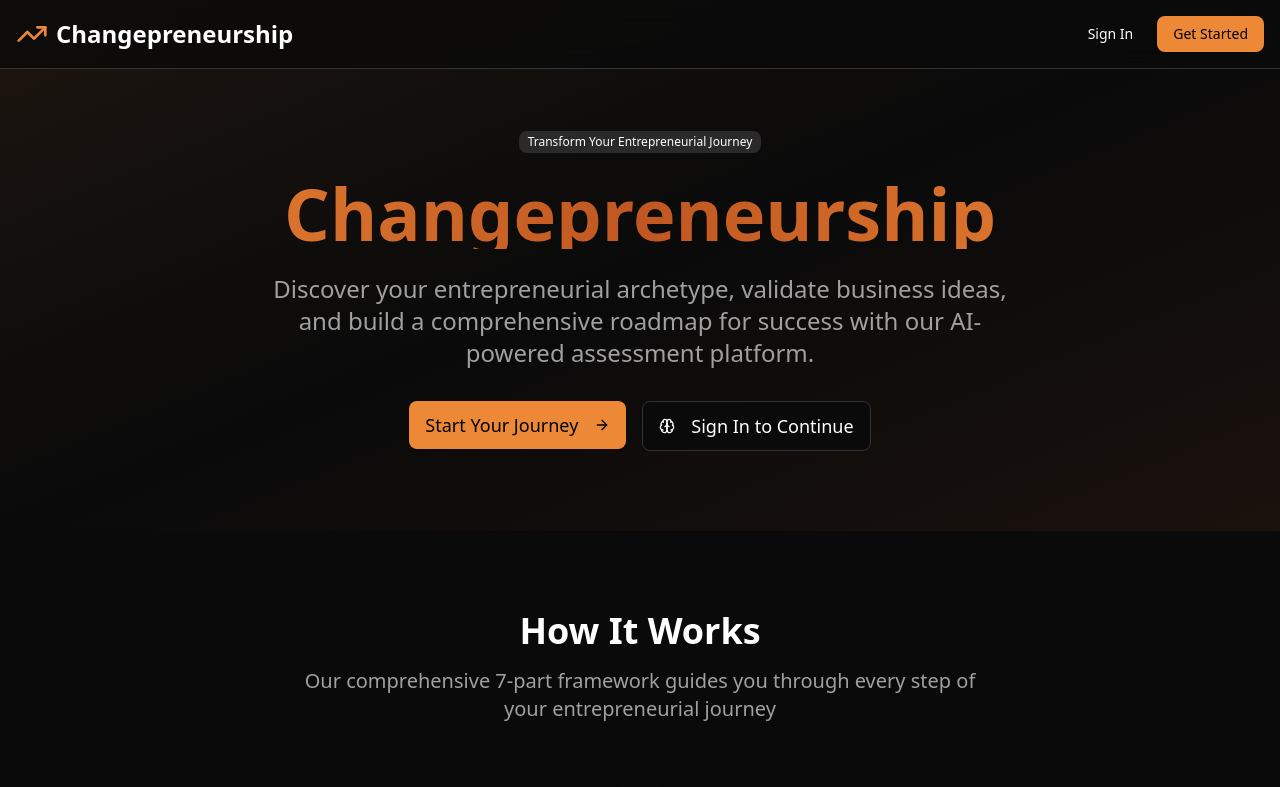
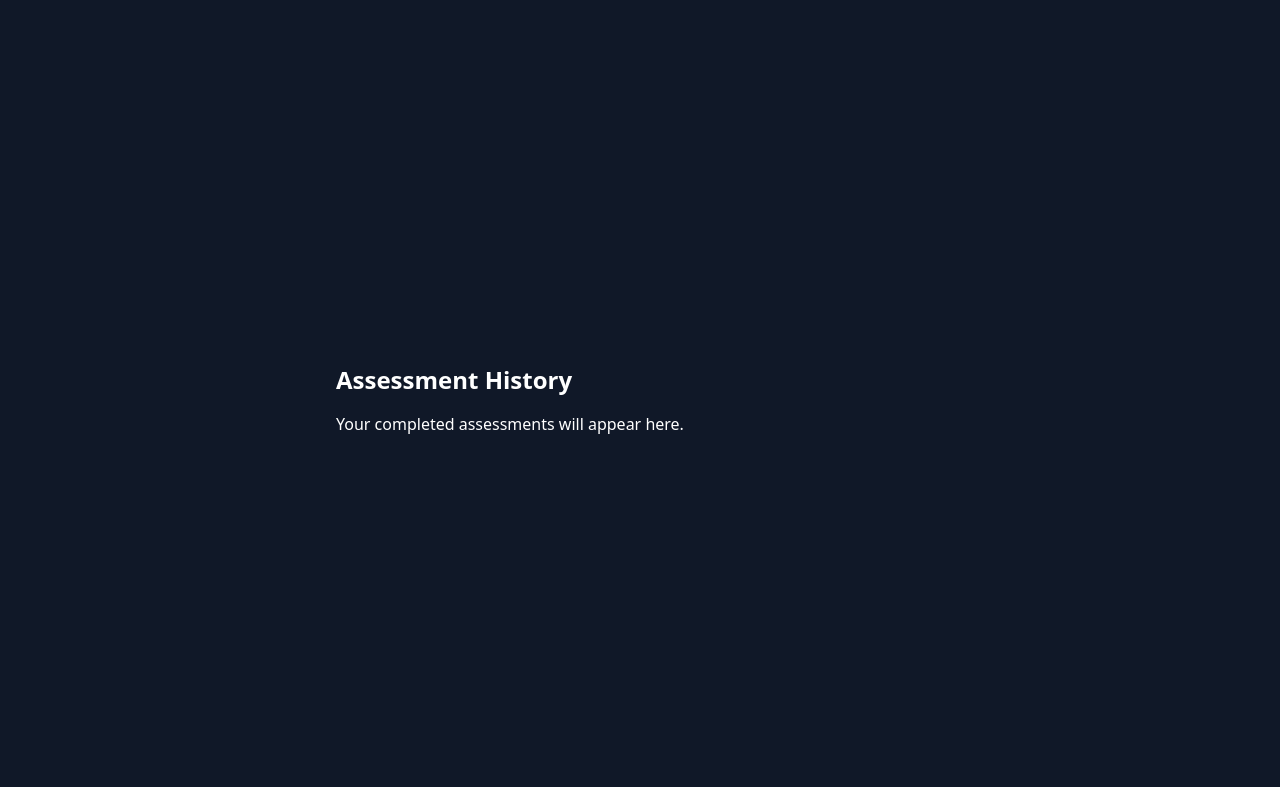
Before and after one commit to ryanf27/Changepreneurship-, a React (Vite) app in the folder changepreneurship-enhanced/: page /assessment-history in a window 1280 px wide. Before the commit this address led to /. Shown: the top 787 px of the page. Built offline with nearby package versions, Linux system fonts and the light colour scheme.

Commit message:
Add navigation to profile settings and assessment history

```diff
--- a/changepreneurship-enhanced/src/App.jsx
+++ b/changepreneurship-enhanced/src/App.jsx
@@ -60,6 +60,8 @@ import LandingPage from "./components/LandingPage";
 import UserDashboard from "./components/dashboard/UserDashboard";
 import AdaptiveDemo from "./components/AdaptiveDemo";
 import SimpleAdaptiveDemo from "./components/SimpleAdaptiveDemo";
+import ProfileSettings from "./components/ProfileSettings";
+import AssessmentHistory from "./components/AssessmentHistory";
 
 const AssessmentPage = () => {
   const { assessmentData, currentPhase, updatePhase } = useAssessment();
@@ -298,6 +300,8 @@ function App() {
               <Route path="/user-dashboard" element={<UserDashboard />} />
               <Route path="/adaptive-demo" element={<AdaptiveDemo />} />
               <Route path="/simple-adaptive" element={<SimpleAdaptiveDemo />} />
+              <Route path="/profile" element={<ProfileSettings />} />
+              <Route path="/assessment-history" element={<AssessmentHistory />} />
               <Route path="*" element={<Navigate to="/" replace />} />
             </Routes>
           </div>
--- /dev/null
+++ b/changepreneurship-enhanced/src/components/AssessmentHistory.jsx
@@ -0,0 +1,14 @@
+import React from 'react';
+
+const AssessmentHistory = () => {
+  return (
+    <div className="min-h-screen bg-gray-900 text-white flex items-center justify-center">
+      <div className="max-w-2xl w-full p-8">
+        <h1 className="text-2xl font-bold mb-4">Assessment History</h1>
+        <p>Your completed assessments will appear here.</p>
+      </div>
+    </div>
+  );
+};
+
+export default AssessmentHistory;
--- /dev/null
+++ b/changepreneurship-enhanced/src/components/ProfileSettings.jsx
@@ -0,0 +1,14 @@
+import React from 'react';
+
+const ProfileSettings = () => {
+  return (
+    <div className="min-h-screen bg-gray-900 text-white flex items-center justify-center">
+      <div className="max-w-md w-full p-8">
+        <h1 className="text-2xl font-bold mb-4">Profile Settings</h1>
+        <p>Update your account preferences here.</p>
+      </div>
+    </div>
+  );
+};
+
+export default ProfileSettings;
--- a/changepreneurship-enhanced/src/components/UserProfile.jsx
+++ b/changepreneurship-enhanced/src/components/UserProfile.jsx
@@ -1,8 +1,10 @@
 import React, { useState, useRef, useEffect } from 'react';
 import { useAuth } from '../contexts/AuthContext';
+import { useNavigate } from 'react-router-dom';
 
 const UserProfile = () => {
   const { user, logout } = useAuth();
+  const navigate = useNavigate();
   const [isDropdownOpen, setIsDropdownOpen] = useState(false);
   const dropdownRef = useRef(null);
 
@@ -59,7 +61,7 @@ const UserProfile = () => {
             <button
               onClick={() => {
                 setIsDropdownOpen(false);
-                // Navigate to profile page when implemented
+                navigate('/profile');
               }}
               className="w-full text-left px-4 py-2 text-sm text-gray-300 hover:bg-gray-700 hover:text-white transition-colors duration-200"
             >
@@ -74,7 +76,7 @@ const UserProfile = () => {
             <button
               onClick={() => {
                 setIsDropdownOpen(false);
-                // Navigate to assessment history when implemented
+                navigate('/assessment-history');
               }}
               className="w-full text-left px-4 py-2 text-sm text-gray-300 hover:bg-gray-700 hover:text-white transition-colors duration-200"
             >
```
